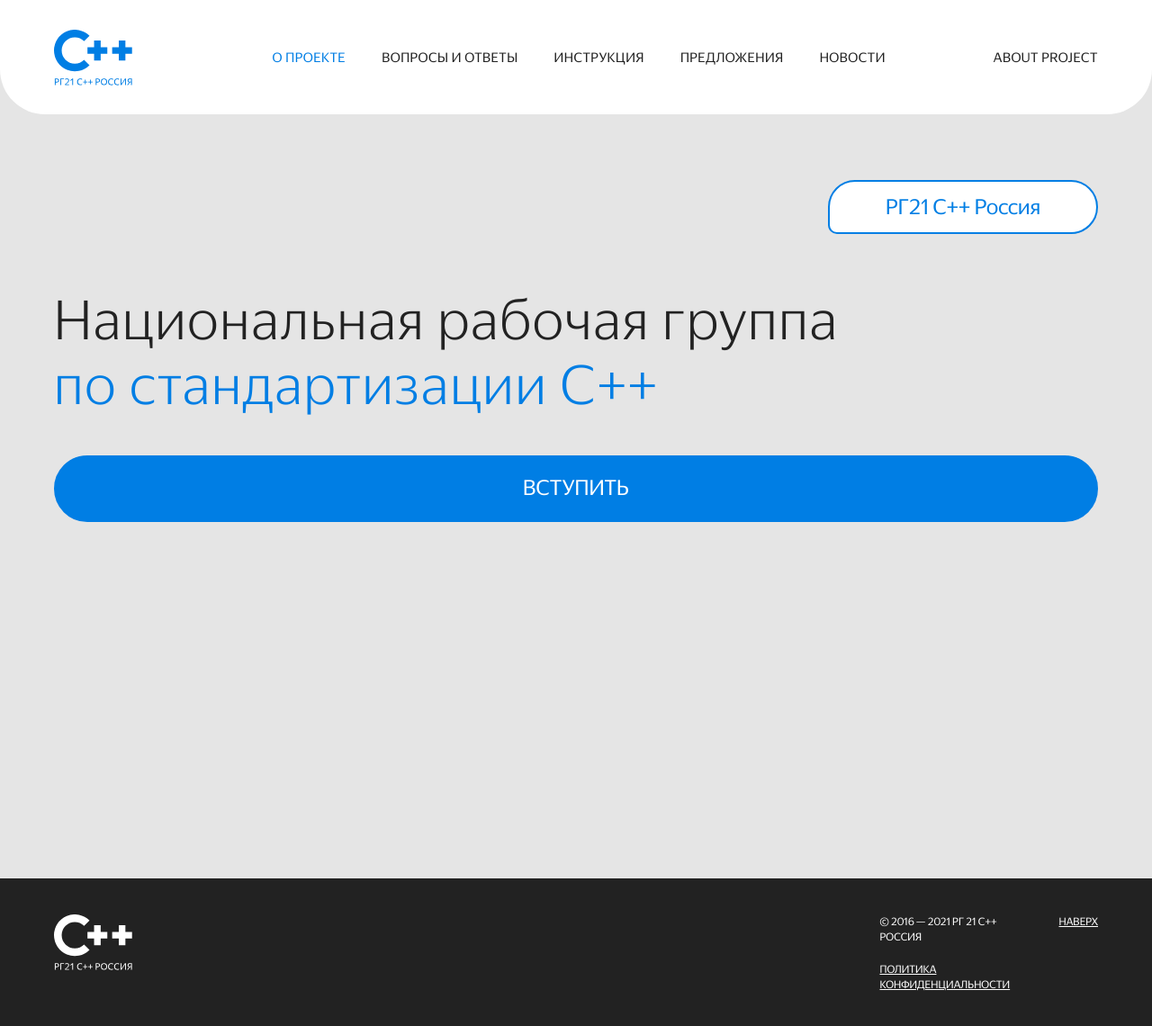
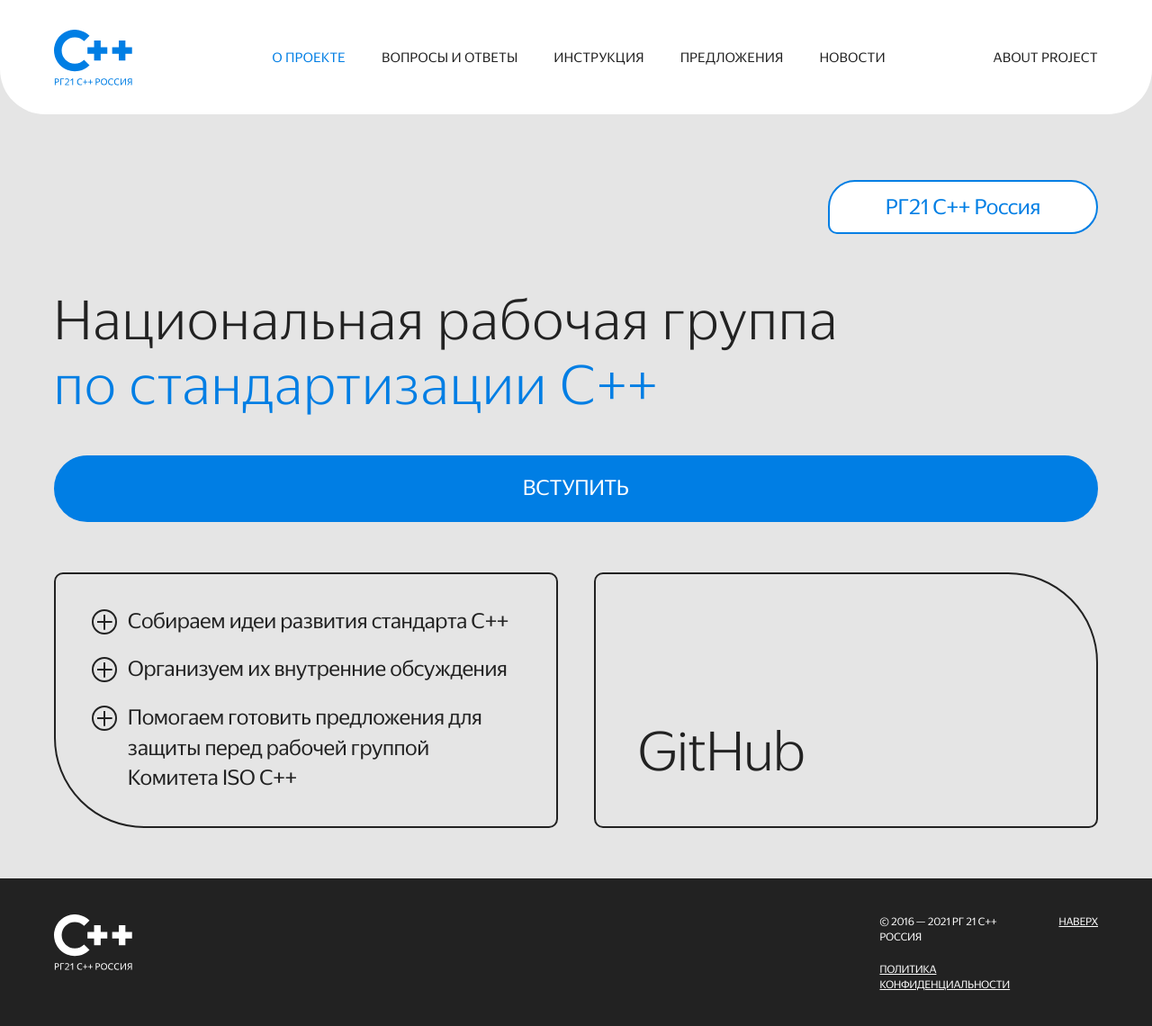
Before and after one commit to cpp-ru/cpp-ru.github.io, a Jekyll site: the page built from index.html, in a window 1280 px wide and 1213 px high. Shown: the top 1140 px of the window at 90% size. Built offline with Jekyll 4.4.1, drawn with Linux system fonts in a browser that asks for light colours.

Commit message:
Home Hero block

```diff
--- a/_data/page_index.json
+++ b/_data/page_index.json
@@ -6,6 +6,15 @@
       "cta": {
         "url": "https://github.com/cpp-ru/cpp-ru.github.io/issues/new",
         "text": "Вступить"
+      },
+      "goals": [
+        "Собираем идеи развития стандарта&nbsp;C++",
+        "Организуем их внутренние обсуждения",
+        "Помогаем готовить предложения для защиты перед рабочей группой Комитета ISO&nbsp;C++"
+      ],
+      "github": {
+        "url": "https://github.com/cpp-ru",
+        "text": "GitHub"
       }
     }
   }
--- a/_includes/home-hero.html
+++ b/_includes/home-hero.html
@@ -3,11 +3,11 @@
   <div class="home-hero__container container">
     <div class="home-hero_page-label page-label">
       <div class="page-label__label">
-        {{ fields.label | markdownify | remove: '<p>' | remove: '</p>'}}
+        {{ fields.label | markdownify | remove: '<p>' | remove: '</p>' }}
       </div>
     </div>
     <h1 class="home-hero__heading heading-h1">
-      {{ fields.heading | markdownify | remove: '<p>' | remove: '</p>'}}
+      {{ fields.heading | markdownify | remove: '<p>' | remove: '</p>' }}
     </h1>
     <div class="home-hero__cta">
       <a
@@ -19,5 +19,28 @@
         {{ fields.cta.text }}
       </a>
     </div>
+    <div class="home-hero__blocks">
+      <div class="home-hero__block home-hero__block_l">
+        <div class="home-hero__block-inset home-hero__block-inset_l">
+          <ul class="home-hero__goals">
+            {% for item in fields.goals %}
+              <li class="home-hero__goals-item">
+                {{ item | markdownify | remove: '<p>' | remove: '</p>' }}
+              </li>
+            {% endfor %}
+          </ul>
+        </div>
+      </div>
+      <div class="home-hero__block home-hero__block_r">
+        <a
+          href="{{ fields.github.url }}"
+          class="home-hero__block-inset home-hero__block-inset_r home-hero__block-link"
+          target="_blank"
+          rel="noopener noreferrer"
+        >
+          {{ fields.github.text | markdownify | remove: '<p>' | remove: '</p>' }}
+        </a>
+      </div>
+    </div>
   </div>
 </div>
--- a/_sass/blocks/_home-hero.scss
+++ b/_sass/blocks/_home-hero.scss
@@ -5,3 +5,118 @@
 .home-hero__cta {
   margin: 40px 0 50px;
 }
+
+.home-hero__blocks {
+  display: flex;
+  flex-flow: row nowrap;
+  align-items: stretch;
+  justify-content: space-between;
+  margin: 56px -20px;
+
+  @include breakpoint-lo($small-viewport) {
+    flex-wrap: wrap;
+    margin: 47px -20px 60px;
+  }
+}
+
+.home-hero__block {
+  width: 100%;
+  padding: 0 20px;
+
+  &_r {
+    @include breakpoint-lo($small-viewport) {
+      margin: 47px 0 0;
+    }
+  }
+}
+
+.home-hero__block-inset {
+  display: block;
+  width: 100%;
+  height: 100%;
+  padding: 36px 40px;
+  border: 2px solid $color-text;
+
+  &_l {
+    border-radius: 10px 10px 10px 100px;
+
+    @include breakpoint-lo($small-viewport) {
+      border-radius: 10px 10px 10px 60px;
+    }
+  }
+
+  &_r {
+    border-radius: 10px 100px 10px 10px;
+
+    @include breakpoint-lo($small-viewport) {
+      border-radius: 200px 100px 100px 10px;
+    }
+  }
+
+  @include breakpoint-lo($small-viewport) {
+    padding: 24px 13px 38px;
+  }
+}
+
+.home-hero__block-link {
+  display: flex;
+  align-items: flex-end;
+  padding: 39px 47px;
+  background: transparent;
+  transition: background 0.3s;
+  color: $color-text;
+  font-weight: 300;
+  font-size: 62px;
+
+  &:hover {
+    background: #fff;
+    color: $color-text;
+  }
+
+  @include breakpoint-lo($medium-viewport) {
+    font-size: 52px;
+  }
+
+  @include breakpoint-lo($small-viewport) {
+    justify-content: center;
+    padding: 26px 47px;
+    font-size: 32px;
+    text-align: center;
+  }
+}
+
+.home-hero__goals {
+  margin: 0;
+  padding: 0;
+  list-style: none;
+}
+
+.home-hero__goals-item {
+  position: relative;
+  margin: 0 0 20px;
+  padding: 0 0 0 40px;
+  font-size: 24px;
+
+  &:last-child {
+    margin: 0;
+  }
+
+  &:before {
+    content: '';
+    position: absolute;
+    top: 3px;
+    left: 0;
+    width: 28px;
+    height: 28px;
+    background: url('#{$baseurl}/assets/images/i-bullet-plus-circle.svg') transparent 0 0 no-repeat;
+  }
+
+  @include breakpoint-lo($medium-viewport) {
+    font-size: 20px;
+  }
+
+  @include breakpoint-lo($small-viewport) {
+    padding: 6px 0 0 40px;
+    font-size: 16px;
+  }
+}
```
Also changed, not shown: assets/images/i-bullet-plus-circle.svg (added), assets/images/i-bullet-plus.svg (added).
